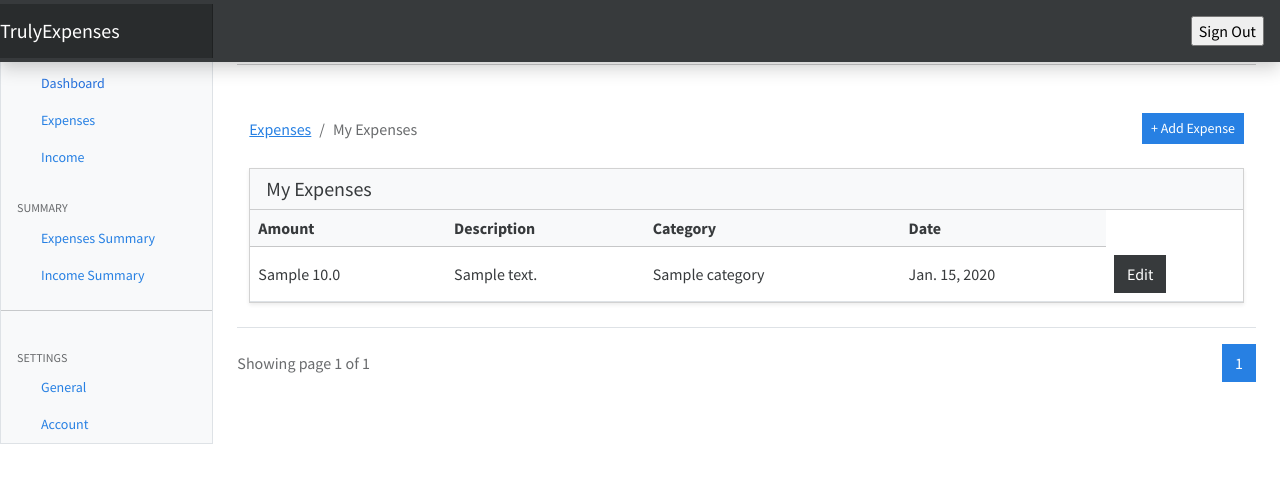
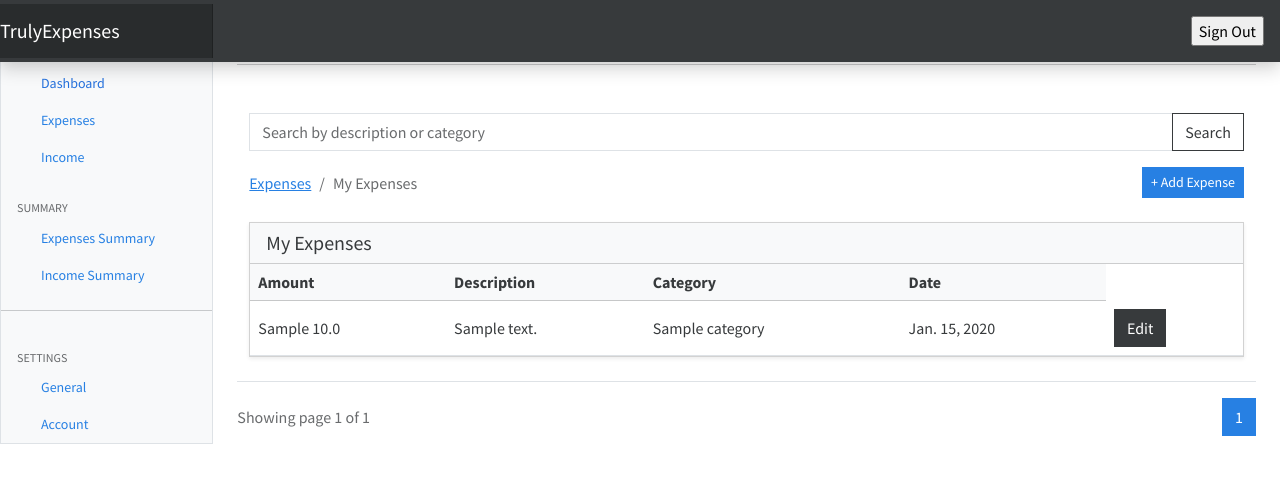
Before and after one commit to Abdul-Rahman-Ibrahim/Expenses-Tracker, a Django app: page / in a window 1280 px wide. Shown: the top 482 px of the page. Run offline with Django 5.2, Linux system fonts and the light colour scheme; a user stored in the database is signed in; tables that the repository leaves empty hold one stand-in row (values such as "Sample post"); some libraries are stand-ins or nearby versions.

Commit message:
added a search box

```diff
--- a/expenses/automate.py
+++ b/expenses/automate.py
@@ -4,7 +4,7 @@ from django.contrib.auth.models import User
 from .models import Category, Expense
 
 users = User.objects.all()
-root = users[2]
+root = users[1]
 
 category_names = ['Travel', 'Food', 'Insurance', 'Family']
 categories = Category.objects.all()
--- a/expenses/views.py
+++ b/expenses/views.py
@@ -7,6 +7,8 @@ from django.views.decorators.cache import never_cache
 from django.contrib import messages
 from django.core.paginator import Paginator
 
+from django.db.models import Q
+
 from userpreferences.models import UserPreference
 from .models import Category, Expense
 
@@ -15,23 +17,32 @@ from .models import Category, Expense
 @method_decorator(never_cache, name='dispatch')
 class IndexView(View):
     def get(self, request):
+        search_query = request.GET.get('search', '')
 
         expenses = Expense.objects.filter(owner=request.user)
 
-        preference = None
+        if search_query:
+            expenses = expenses.filter(
+                Q(description__icontains=search_query) |
+                Q(category__name__icontains=search_query) |
+                Q(amount__icontains=search_query)
+            )
+
+        currency = ''
         if UserPreference.objects.filter(user=request.user).exists():
             preference = UserPreference.objects.get(user=request.user)
             currency = preference.preference.split("-")[0]
-            # print(preference.preference)
 
-        PAGE_NUMBER = 2
+        PAGE_NUMBER = 5
         page_number = request.GET.get('page')
-        paginator = Paginator(expenses, PAGE_NUMBER)
-        page_obj =  paginator.get_page(page_number)
+        paginator = Paginator(expenses.order_by('-date'), PAGE_NUMBER)
+        page_obj = paginator.get_page(page_number)
+
         context = {
             'expenses': expenses,
             'preference': currency,
-            'page_obj': page_obj
+            'page_obj': page_obj,
+            'search_query': search_query
         }
         return render(request, 'expenses/index.html', context=context)
 
--- a/templates/base.html
+++ b/templates/base.html
@@ -20,6 +20,7 @@
         <a class="navbar-brand col-md-3 col-lg-2 me-0 px-3 fs-6 text-white" href="#">Truly Expenses</a>
 
         <ul class="navbar-nav flex-row d-md-none">
+
             <li class="nav-item text-nowrap">
                 <button class="nav-link px-3 text-white" type="button" data-bs-toggle="collapse"
                     data-bs-target="#navbarSearch" aria-controls="navbarSearch" aria-expanded="false"
@@ -62,7 +63,6 @@
         <a class="navbar-brand col-sm-3 col-md-2 mr-0" href="#">TrulyExpenses</a>
 
         <ul class="navbar-nav px-3" style="display: flex; flex-direction: row; align-items: center;">
-
             <li class="nav-item text-nowrap mt-3 ml-2">
                 <form action="{% url  'logout' %}" method="POST">
                     {% csrf_token %}
--- a/templates/expenses/index.html
+++ b/templates/expenses/index.html
@@ -6,6 +6,13 @@
 {% include 'partials/_messages.html' %}
 
 <div class="container mt-5">
+    <form method="get" class="mb-3">
+        <div class="input-group">
+            <input type="text" name="search" class="form-control" placeholder="Search by description or category"
+                value="{{ request.GET.search }}">
+            <button type="submit" class="btn btn-outline-secondary">Search</button>
+        </div>
+    </form>
 
     <div class="d-flex justify-content-between align-items-center mb-4">
         <nav aria-label="breadcrumb">
@@ -16,15 +23,6 @@
         </nav>
         <a class="btn btn-primary btn-sm" href="{% url 'add_expense' %}">+ Add Expense</a>
     </div>
-
-    <!-- Search Bar
-    <form method="post" action="" class="mb-3">
-        <div class="input-group">
-            <input type="text" name="search" class="form-control" placeholder="Search expenses..."
-                value="search">
-            <button class="btn btn-outline-secondary" type="submit">Search</button>
-        </div>
-    </form> -->
 
     <div class="card shadow-sm">
         <div class="card-header bg-light">
```
